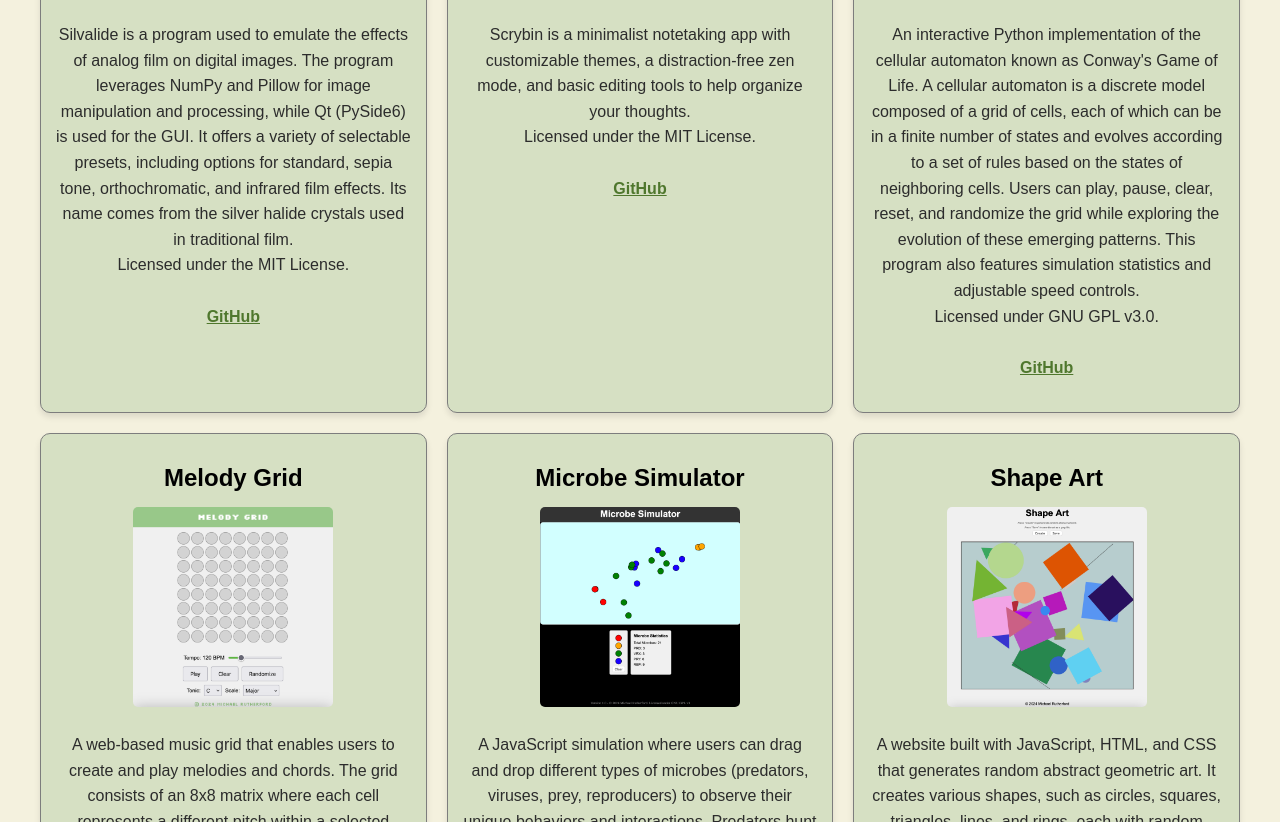
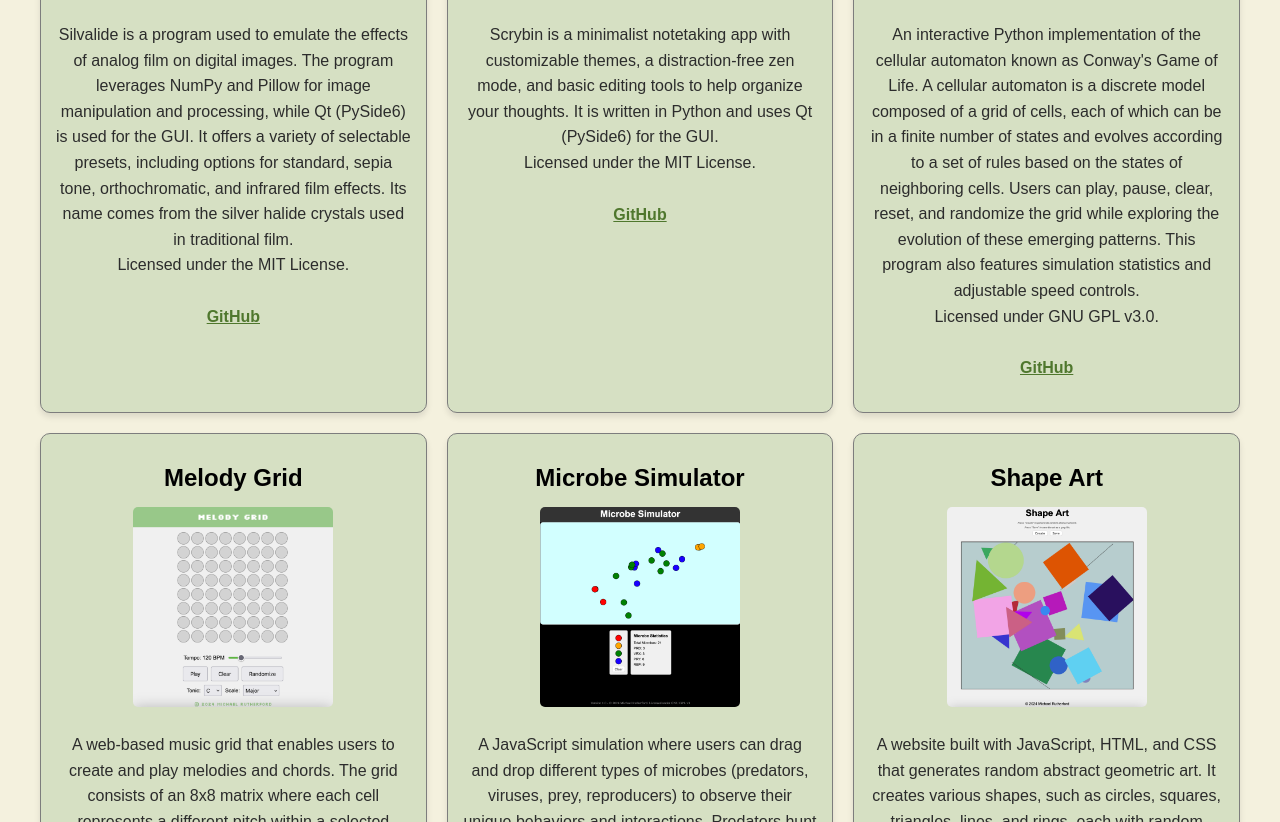
Before and after one commit to michaelrutherford/michaelrutherford.github.io, a plain HTML site: page index.html in a window 1280 px wide. Shown: the part 1173-1995 px from the top of the page. Drawn offline with Linux system fonts and the light colour scheme.

Commit message:
Changed project description

```diff
--- a/index.html
+++ b/index.html
@@ -91,6 +91,7 @@
                 <img src="assets/scrybin.png" alt="Scrybin">
                 <p>
                     Scrybin is a minimalist notetaking app with customizable themes, a distraction-free zen mode, and basic editing tools to help organize your thoughts.
+                    It is written in Python and uses Qt (PySide6) for the GUI.
                     <br>Licensed under the MIT License.
                 </p>
                 <ul class="project-links">
```
